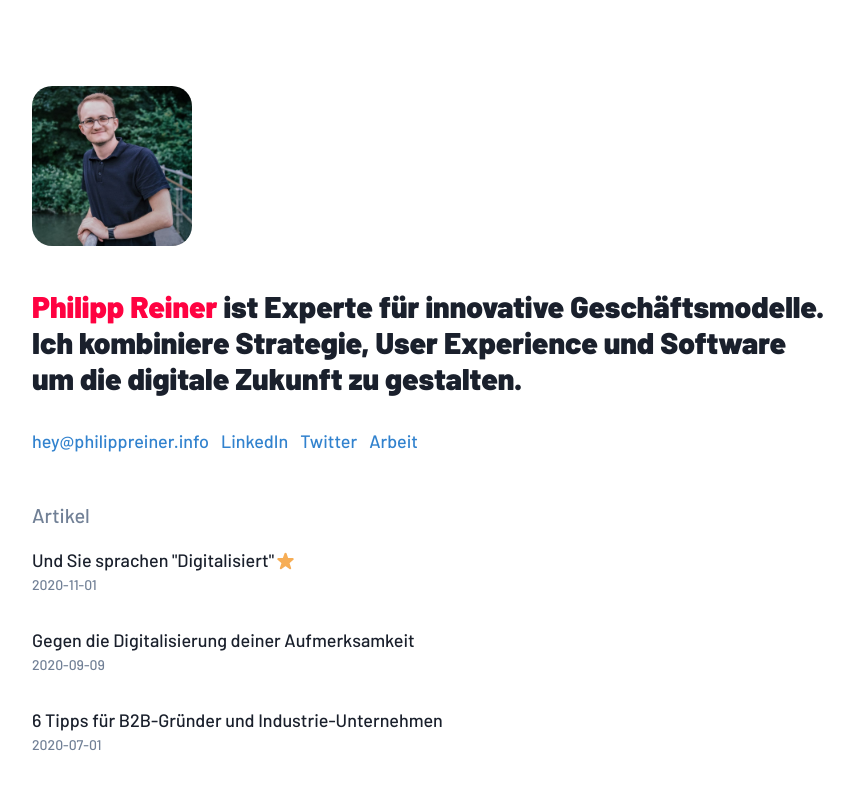
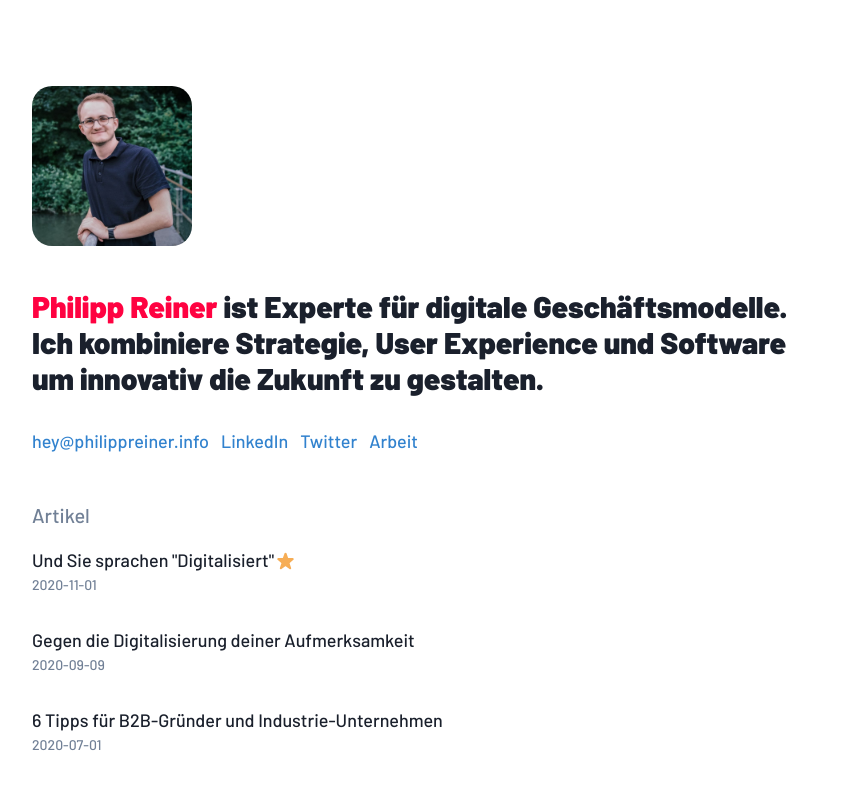
Before and after one commit to philippreiner/website, a Next.js app: page / in a window 1280 px wide. Shown: the top 792 px of the page, without its empty margins (210-1064 px from the left). Built offline with nearby package versions, Linux system fonts and the light colour scheme.

Commit message:
Home Text Update

```diff
--- a/pages/blog/[id].js
+++ b/pages/blog/[id].js
@@ -50,7 +50,7 @@ export default function Post({ postData }) {
 
           <div className={Styles.content} dangerouslySetInnerHTML={{ __html: postData.contentHtml }} />
         <Text pt="2" textAlign="right" pb="8" color="gray.500">
-        Veröffentlicht am {postData.date}
+        Veröffentlicht {postData.date}
         </Text>
         <About></About>
       </Page>
--- a/pages/index.js
+++ b/pages/index.js
@@ -38,9 +38,8 @@ export default function Home({ allPostsData }) {
               <Text as="span" color="primary">
                 Philipp Reiner
               </Text>{" "}
-              ist Experte für innovative Geschäftsmodelle. Ich kombiniere
-              Strategie, User Experience und Software um die digitale Zukunft zu
-              gestalten.
+              ist Experte für digitale Geschäftsmodelle. Ich kombiniere
+              Strategie, User Experience und Software um innovativ die Zukunft zu gestalten.
             </Heading>
           </Box>
           <Box pt="24px">
```
